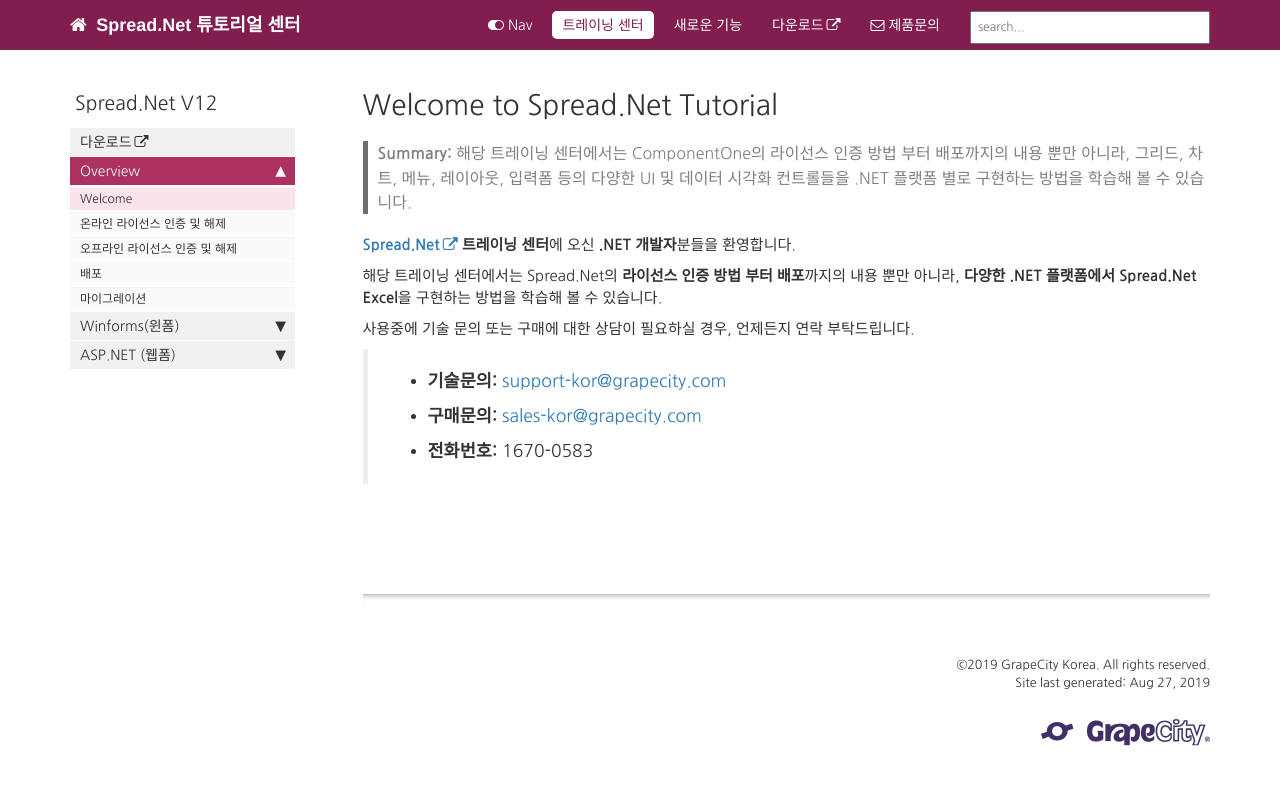
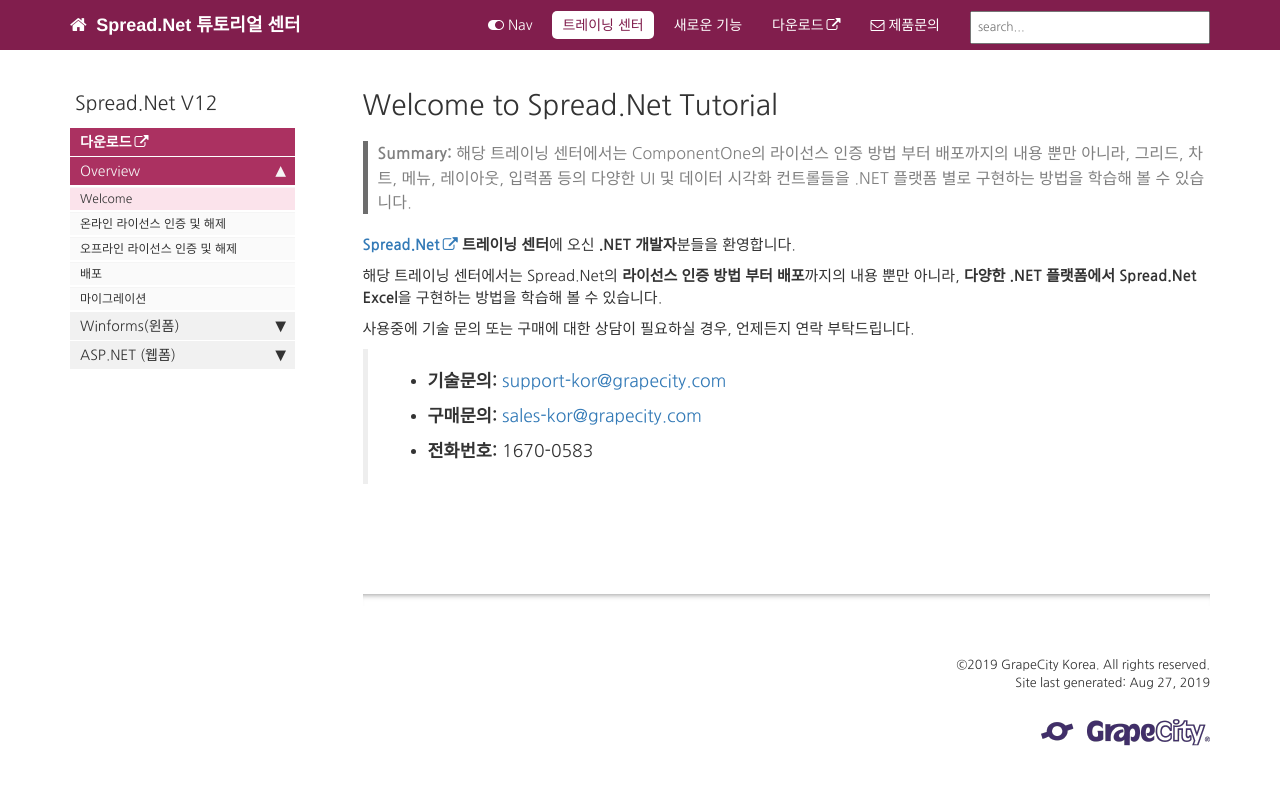
Before and after one commit to grapecity-korea/SP.NETraining.github.io, a Jekyll site: the page built from index.md, in a window 1280 px wide. Shown: the top 785 px of the page. Built offline with Jekyll 4.4.1, drawn with Linux system fonts in a browser that asks for light colours; comment, search, counter and statistics services are not loaded.

Commit message:
Update theme-gck.css

```diff
--- a/css/theme-gck.css
+++ b/css/theme-gck.css
@@ -176,7 +176,7 @@ div#tg-sb-content h1 {
   cursor: pointer;
 }
 
-#download:hover{
+#download{
     background-color: #ab3161;
     color: #fff;
     font-weight: bold;
```
